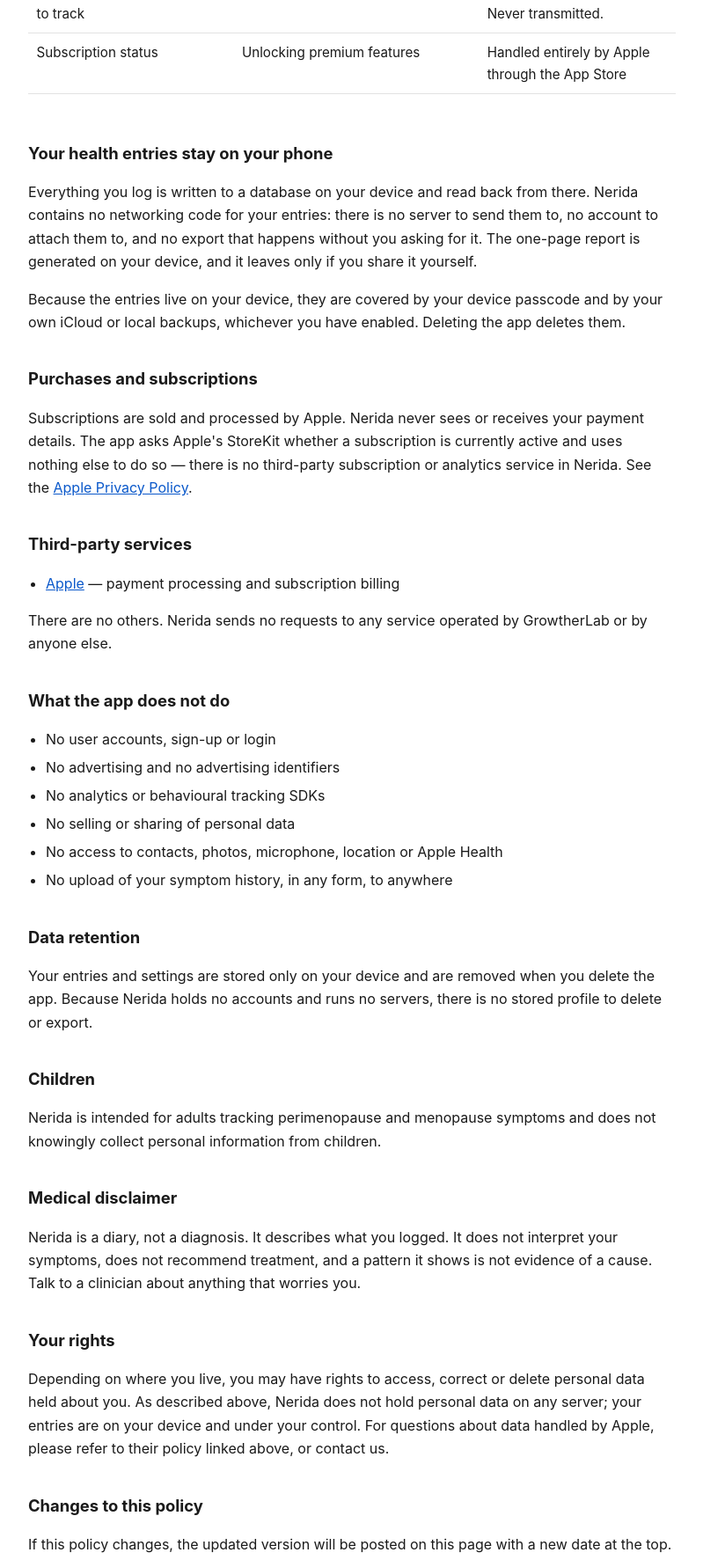
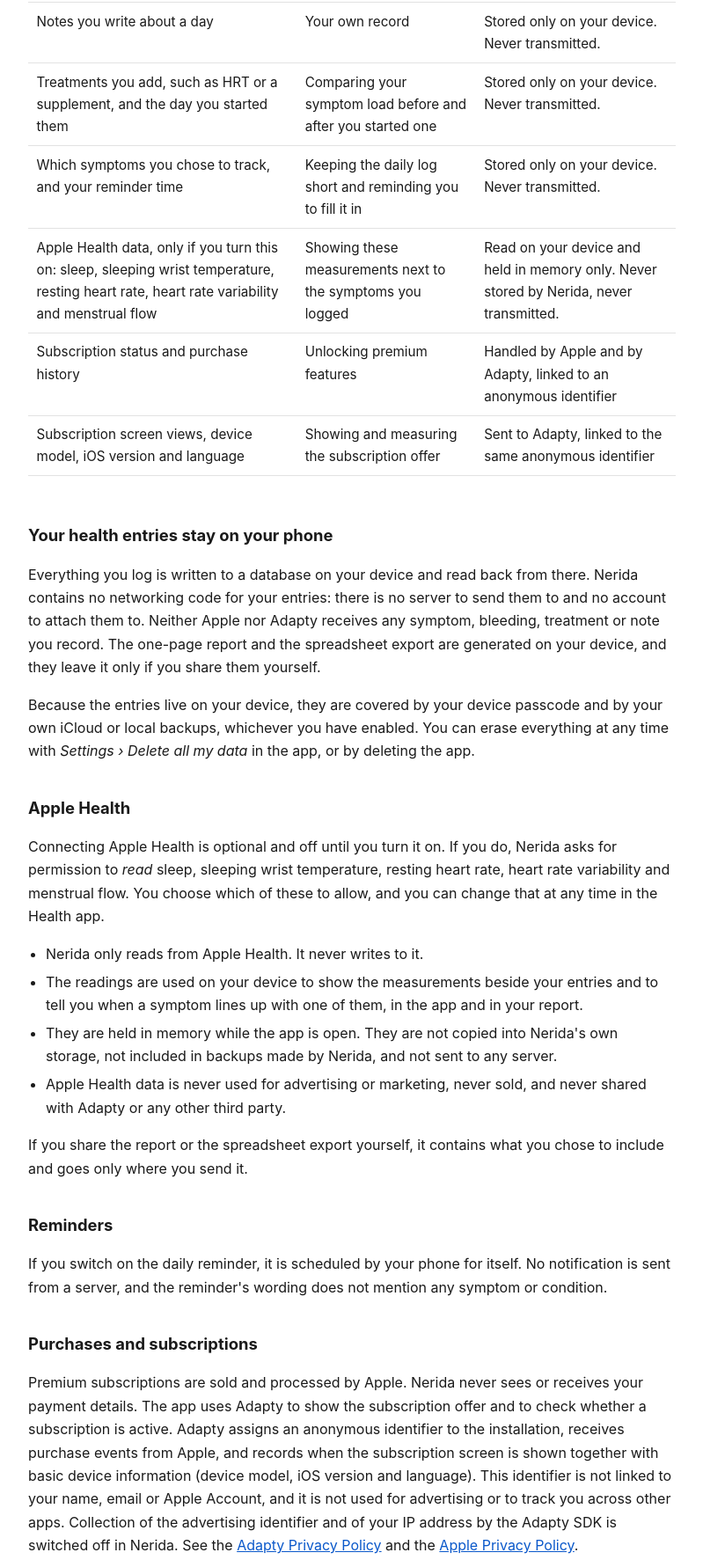
Before and after one commit to GrowtherLab/legal, a plain HTML site: page nerida/privacy.html in a window 1280 px wide. Shown: the part 638-2411 px from the top of the page at 88% size, without its empty margins (240-1039 px from the left). Drawn offline with Linux system fonts and the light colour scheme.

Commit message:
Update the Nerida privacy policy for Apple Health and Adapty
Nerida now reads Apple Health (optional, read-only, on device) and uses Adapty
for the subscription offer and status. The page said neither existed. Also
covers the daily reminder, the spreadsheet export and Delete all my data.

Co-Authored-By: Claude Fable 5.2 <noreply@anthropic.com>

```diff
--- a/nerida/privacy.html
+++ b/nerida/privacy.html
@@ -8,12 +8,14 @@
 <p class="back"><a href="../">← GrowtherLab legal</a></p>
 
 <h1>Privacy Policy</h1>
-<p class="updated">Nerida — Last updated: 5 November 2026</p>
+<p class="updated">Nerida — Last updated: 24 November 2026</p>
 
 <p>
   Nerida is a symptom diary for perimenopause and menopause. This policy explains what the
-  app handles and what leaves your device. Nerida has no user accounts, operates no servers
-  of its own, and makes no network requests other than Apple's own purchase checks.
+  app handles and what leaves your device. Nerida has no user accounts and operates no
+  servers of its own. What you log, and anything the app reads from Apple Health, stays on
+  your device. The only information that leaves it concerns the subscription: purchases
+  are handled by Apple, and the subscription offer and status by Adapty.
 </p>
 
 <h2>Information the app handles</h2>
@@ -21,7 +23,7 @@
 <table>
   <tr><th>Data</th><th>Purpose</th><th>Where it goes</th></tr>
   <tr>
-    <td>Symptoms you log and their daily severity</td>
+    <td>Symptoms you log and their daily severity, including days you mark as symptom-free</td>
     <td>Building your history and finding patterns in it</td>
     <td>Stored only on your device. Never transmitted.</td>
   </tr>
@@ -31,19 +33,37 @@
     <td>Stored only on your device. Never transmitted.</td>
   </tr>
   <tr>
-    <td>Treatments you add, such as HRT or a supplement</td>
+    <td>Notes you write about a day</td>
+    <td>Your own record</td>
+    <td>Stored only on your device. Never transmitted.</td>
+  </tr>
+  <tr>
+    <td>Treatments you add, such as HRT or a supplement, and the day you started them</td>
     <td>Comparing your symptom load before and after you started one</td>
     <td>Stored only on your device. Never transmitted.</td>
   </tr>
   <tr>
-    <td>Which symptoms you chose to track</td>
-    <td>Keeping the daily log short</td>
+    <td>Which symptoms you chose to track, and your reminder time</td>
+    <td>Keeping the daily log short and reminding you to fill it in</td>
     <td>Stored only on your device. Never transmitted.</td>
   </tr>
   <tr>
-    <td>Subscription status</td>
+    <td>
+      Apple Health data, only if you turn this on: sleep, sleeping wrist temperature,
+      resting heart rate, heart rate variability and menstrual flow
+    </td>
+    <td>Showing these measurements next to the symptoms you logged</td>
+    <td>Read on your device and held in memory only. Never stored by Nerida, never transmitted.</td>
+  </tr>
+  <tr>
+    <td>Subscription status and purchase history</td>
     <td>Unlocking premium features</td>
-    <td>Handled entirely by Apple through the App Store</td>
+    <td>Handled by Apple and by Adapty, linked to an anonymous identifier</td>
+  </tr>
+  <tr>
+    <td>Subscription screen views, device model, iOS version and language</td>
+    <td>Showing and measuring the subscription offer</td>
+    <td>Sent to Adapty, linked to the same anonymous identifier</td>
   </tr>
 </table>
 </div>
@@ -51,49 +71,93 @@
 <h2>Your health entries stay on your phone</h2>
 <p>
   Everything you log is written to a database on your device and read back from there.
-  Nerida contains no networking code for your entries: there is no server to send them to,
-  no account to attach them to, and no export that happens without you asking for it. The
-  one-page report is generated on your device, and it leaves only if you share it yourself.
+  Nerida contains no networking code for your entries: there is no server to send them to
+  and no account to attach them to. Neither Apple nor Adapty receives any symptom,
+  bleeding, treatment or note you record. The one-page report and the spreadsheet export
+  are generated on your device, and they leave it only if you share them yourself.
 </p>
 <p>
   Because the entries live on your device, they are covered by your device passcode and by
-  your own iCloud or local backups, whichever you have enabled. Deleting the app deletes
-  them.
+  your own iCloud or local backups, whichever you have enabled. You can erase everything
+  at any time with <em>Settings › Delete all my data</em> in the app, or by deleting the app.
+</p>
+
+<h2>Apple Health</h2>
+<p>
+  Connecting Apple Health is optional and off until you turn it on. If you do, Nerida asks
+  for permission to <em>read</em> sleep, sleeping wrist temperature, resting heart rate,
+  heart rate variability and menstrual flow. You choose which of these to allow, and you
+  can change that at any time in the Health app.
+</p>
+<ul>
+  <li>Nerida only reads from Apple Health. It never writes to it.</li>
+  <li>
+    The readings are used on your device to show the measurements beside your entries and
+    to tell you when a symptom lines up with one of them, in the app and in your report.
+  </li>
+  <li>
+    They are held in memory while the app is open. They are not copied into Nerida's own
+    storage, not included in backups made by Nerida, and not sent to any server.
+  </li>
+  <li>
+    Apple Health data is never used for advertising or marketing, never sold, and never
+    shared with Adapty or any other third party.
+  </li>
+</ul>
+<p>
+  If you share the report or the spreadsheet export yourself, it contains what you chose to
+  include and goes only where you send it.
+</p>
+
+<h2>Reminders</h2>
+<p>
+  If you switch on the daily reminder, it is scheduled by your phone for itself. No
+  notification is sent from a server, and the reminder's wording does not mention any
+  symptom or condition.
 </p>
 
 <h2>Purchases and subscriptions</h2>
 <p>
-  Subscriptions are sold and processed by Apple. Nerida never sees or receives your payment
-  details. The app asks Apple's StoreKit whether a subscription is currently active and
-  uses nothing else to do so — there is no third-party subscription or analytics service in
+  Premium subscriptions are sold and processed by Apple. Nerida never sees or receives
+  your payment details. The app uses Adapty to show the subscription offer and to check
+  whether a subscription is active. Adapty assigns an anonymous identifier to the
+  installation, receives purchase events from Apple, and records when the subscription
+  screen is shown together with basic device information (device model, iOS version and
+  language). This identifier is not linked to your name, email or Apple Account, and it is
+  not used for advertising or to track you across other apps. Collection of the
+  advertising identifier and of your IP address by the Adapty SDK is switched off in
   Nerida. See the
+  <a href="https://adapty.io/privacy/">Adapty Privacy Policy</a> and the
   <a href="https://www.apple.com/legal/privacy/">Apple Privacy Policy</a>.
 </p>
 
 <h2>Third-party services</h2>
 <ul>
+  <li><a href="https://adapty.io/">Adapty</a> — subscription offer and subscription status</li>
   <li><a href="https://www.apple.com/">Apple</a> — payment processing and subscription billing</li>
 </ul>
 <p>
-  There are no others. Nerida sends no requests to any service operated by GrowtherLab or
-  by anyone else.
+  These services receive only the subscription data described in the table above, never
+  your entries or your Apple Health data. Requests to them travel over the internet like
+  any other connection.
 </p>
 
 <h2>What the app does not do</h2>
 <ul>
   <li>No user accounts, sign-up or login</li>
   <li>No advertising and no advertising identifiers</li>
-  <li>No analytics or behavioural tracking SDKs</li>
+  <li>No tracking across other companies' apps or websites</li>
   <li>No selling or sharing of personal data</li>
-  <li>No access to contacts, photos, microphone, location or Apple Health</li>
-  <li>No upload of your symptom history, in any form, to anywhere</li>
+  <li>No access to contacts, photos, microphone or location</li>
+  <li>No upload of your symptom history or Apple Health data, in any form, to anywhere</li>
 </ul>
 
 <h2>Data retention</h2>
 <p>
-  Your entries and settings are stored only on your device and are removed when you delete
-  the app. Because Nerida holds no accounts and runs no servers, there is no stored profile
-  to delete or export.
+  Your entries and settings are stored only on your device and are removed when you use
+  <em>Delete all my data</em> or delete the app. Nerida holds no accounts and runs no
+  servers, so there is no profile of ours to delete or export. Data held by Adapty and
+  Apple about your subscription is kept under their policies linked above.
 </p>
 
 <h2>Children</h2>
@@ -112,9 +176,10 @@
 <h2>Your rights</h2>
 <p>
   Depending on where you live, you may have rights to access, correct or delete personal
-  data held about you. As described above, Nerida does not hold personal data on any
-  server; your entries are on your device and under your control. For questions about data
-  handled by Apple, please refer to their policy linked above, or contact us.
+  data held about you. As described above, Nerida does not hold your entries on any
+  server; they are on your device and under your control. For subscription data handled by
+  Apple or Adapty, please refer to their policies linked above, or contact us and we will
+  help you make the request.
 </p>
 
 <h2>Changes to this policy</h2>
```
